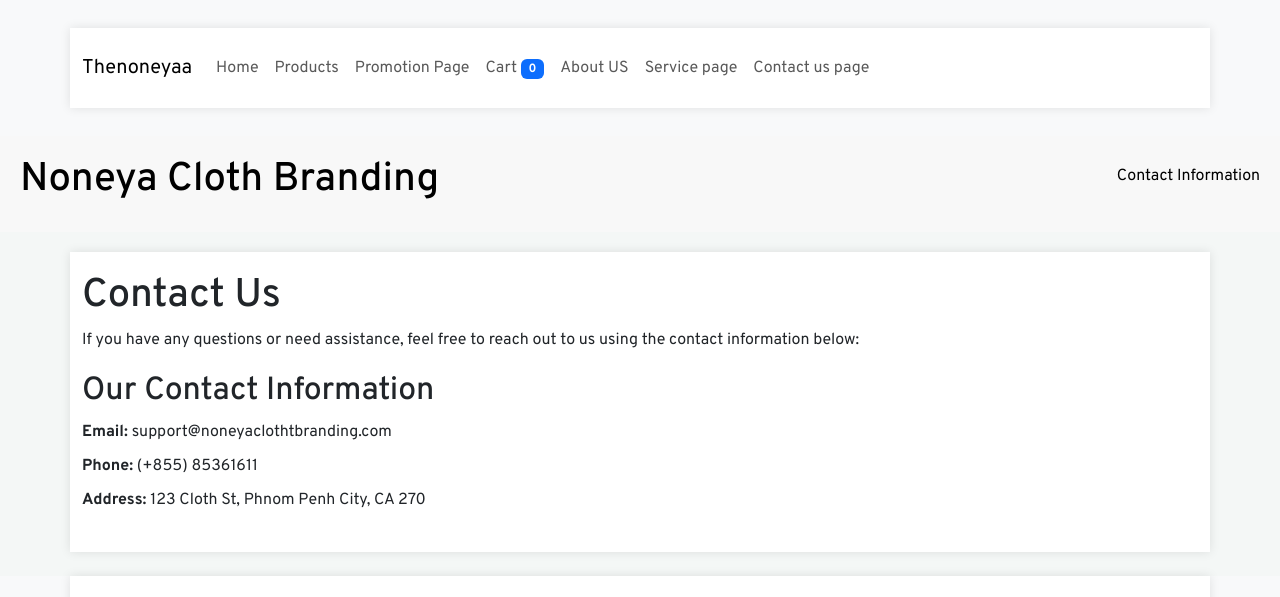
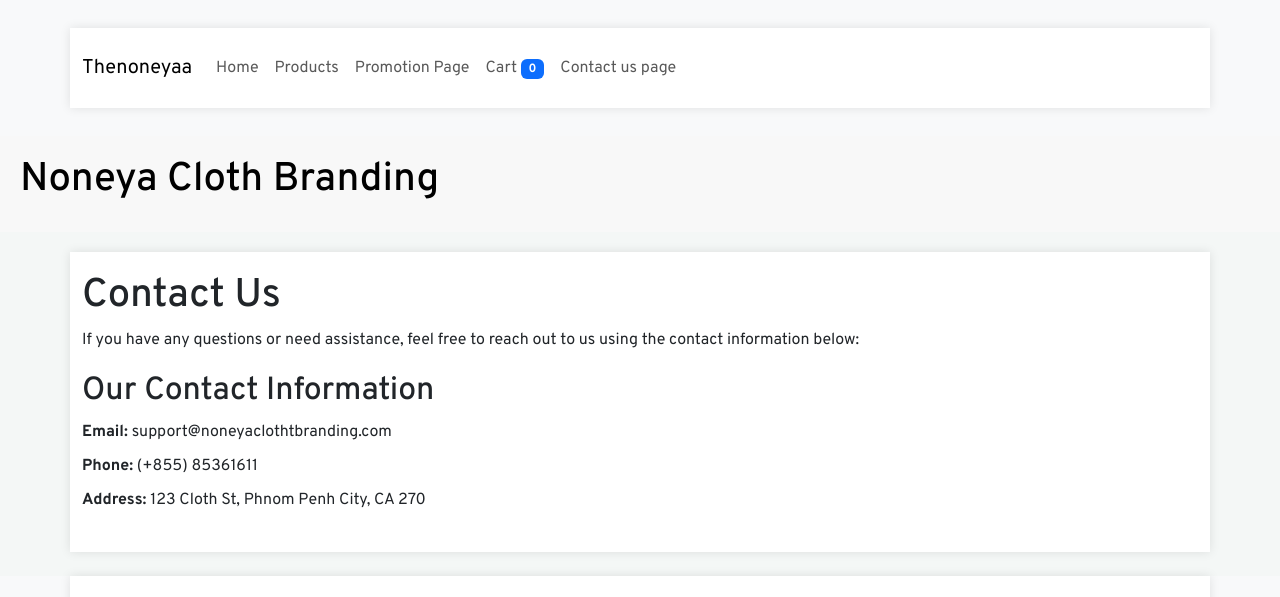
Before and after one commit to sikakamura/Thenoneyaastore, a plain HTML site: page contact.html in a window 1280 px wide. Shown: the top 597 px of the page. Drawn offline with nearby package versions, Linux system fonts and the light colour scheme; a web font is replaced by a local one.

Commit message:
make it clear

```diff
--- a/contact.html
+++ b/contact.html
@@ -101,12 +101,6 @@
               >
             </li>
             <li class="nav-item">
-              <a class="nav-link" href="aboutus.html">About US</a>
-            </li>
-            <li class="nav-item">
-              <a class="nav-link" href="service.html">Service page</a>
-            </li>
-            <li class="nav-item">
               <a class="nav-link" href="contact.html">Contact us page</a>
             </li>
           </ul>
@@ -115,7 +109,6 @@
     </nav>
     <header>
       <h1>Noneya Cloth Branding</h1>
-      <p>Contact Information</p>
     </header>
 
     <div class="container">
```
Also changed, not shown: cart.html (+0 -6 lines), index.html (+0 -6 lines), products.html (+0 -6 lines), promotions.html (+0 -6 lines).
